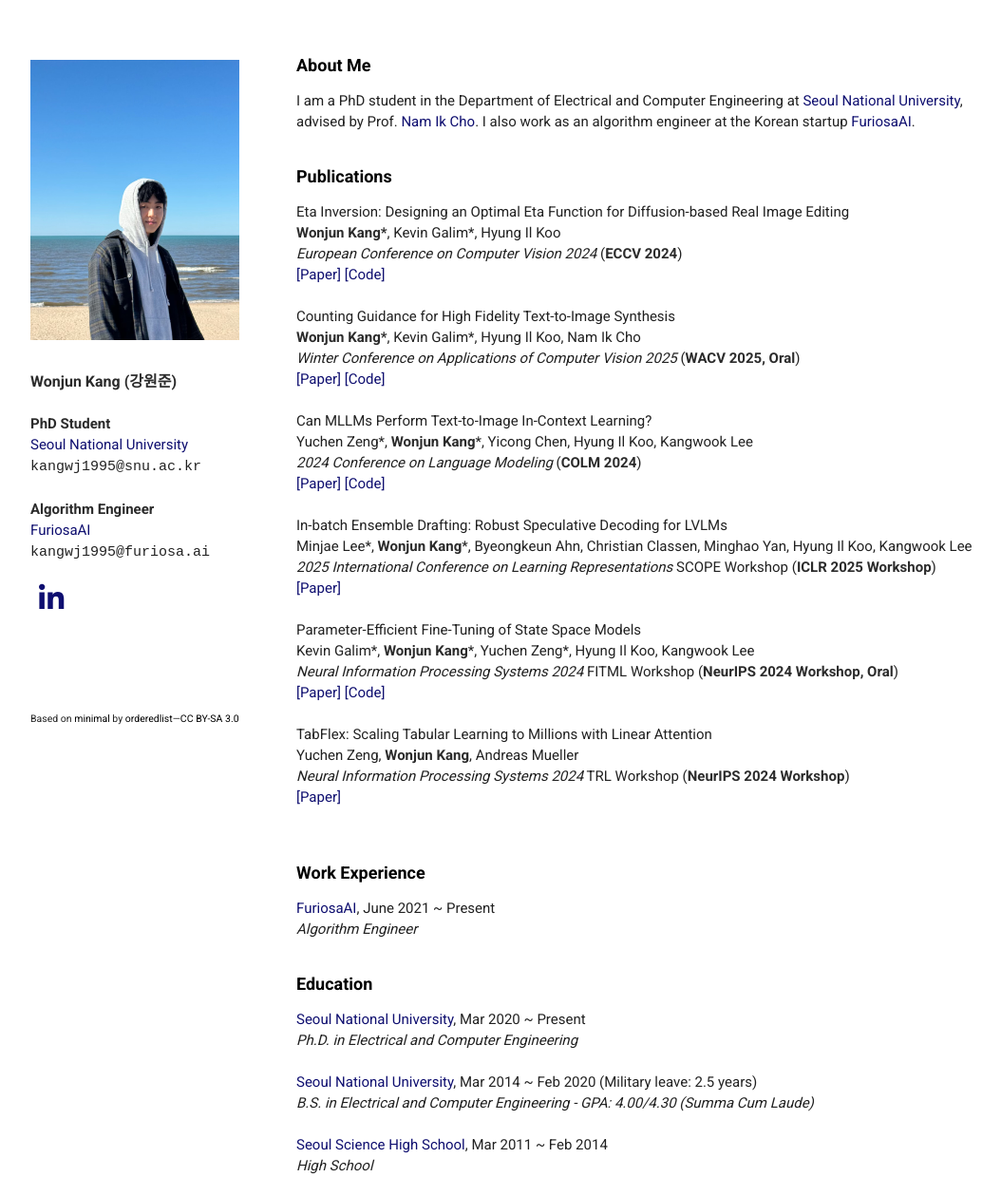
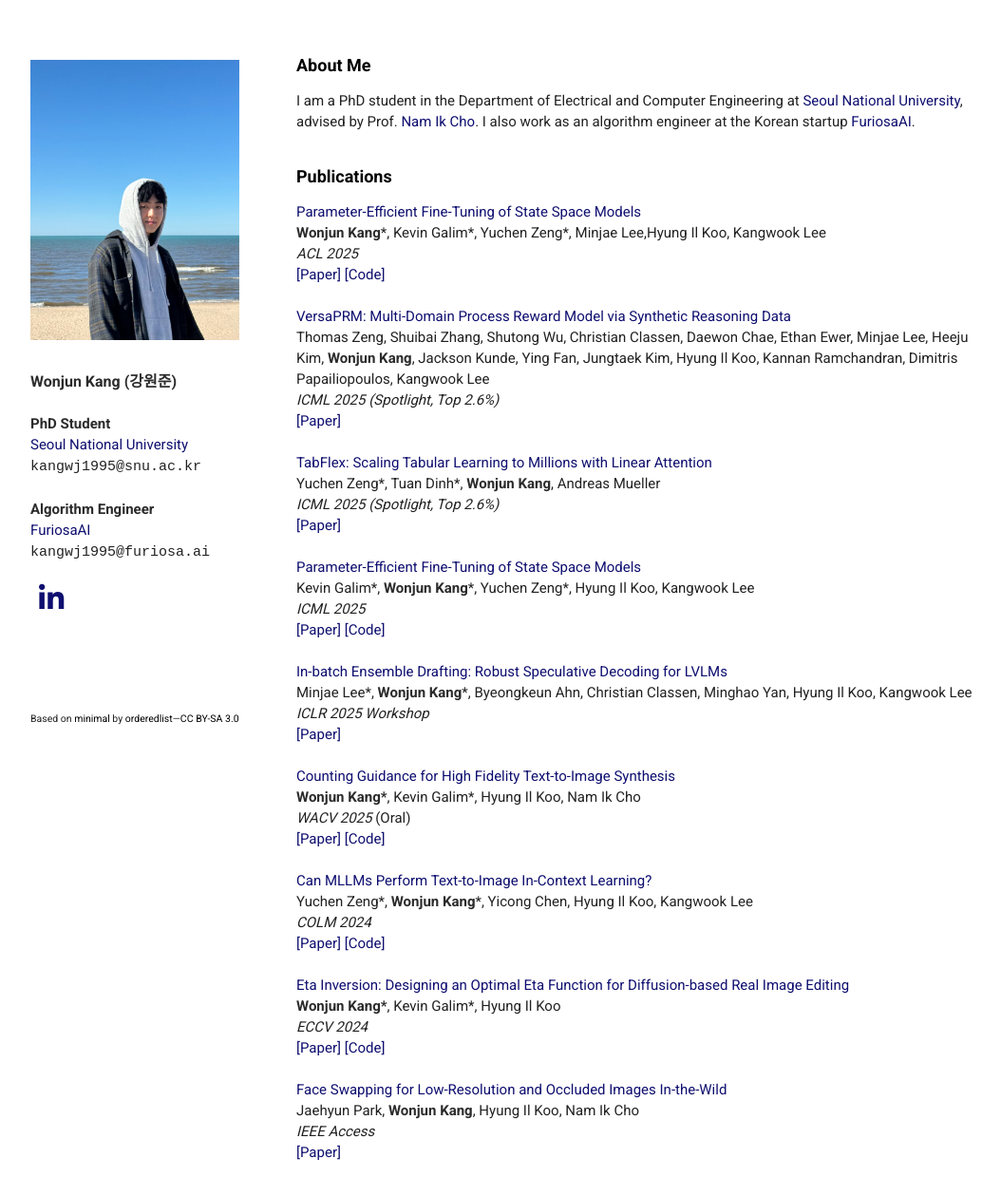
Before and after one commit to wonjunn/wonjunn.github.io, a plain HTML site: page index.html in a window 1280 px wide. Shown: the top 1239 px of the page at 95% size, without its empty margins (108-1162 px from the left). Drawn offline with nearby package versions, Linux system fonts and the light colour scheme; a script that the page names is missing; some icons are missing.

Commit message:
Update index.html

```diff
--- a/index.html
+++ b/index.html
@@ -72,49 +72,64 @@
 
       <!--<h3> Deep Learning with Foundation Models </h3>-->
 
-        Eta Inversion: Designing an Optimal Eta Function for Diffusion-based Real Image Editing <br>
+        <a href="https://arxiv.org/abs/2503.03499">Parameter-Efficient Fine-Tuning of State Space Models</a><br>
+        <b>Wonjun Kang</b>*, Kevin Galim*, Yuchen Zeng*, Minjae Lee,Hyung Il Koo, Kangwook Lee<br>
+        <i>ACL 2025</i><br>
+        <a href="https://arxiv.org/abs/2503.03499">[Paper]</a>
+        <a href="https://github.com/furiosa-ai/ssm-state-tuning">[Code]</a>
+        <br><br>
+
+        <a href="https://arxiv.org/abs/2502.06737">VersaPRM: Multi-Domain Process Reward Model via Synthetic Reasoning Data</a><br>
+        Thomas Zeng, Shuibai Zhang, Shutong Wu, Christian Classen, Daewon Chae, Ethan Ewer, Minjae Lee, Heeju Kim, <b>Wonjun Kang</b>, Jackson Kunde, Ying Fan, Jungtaek Kim, Hyung Il Koo, Kannan Ramchandran, Dimitris Papailiopoulos, Kangwook Lee<br>
+        <i>ICML 2025 (Spotlight, Top 2.6%)</i><br>
+        <a href="https://arxiv.org/abs/2502.06737">[Paper]</a>
+        <br><br>
+
+        <a href="https://openreview.net/forum?id=f8aganC0tN">TabFlex: Scaling Tabular Learning to Millions with Linear Attention</a><br>
+        Yuchen Zeng*, Tuan Dinh*, <b>Wonjun Kang</b>, Andreas Mueller<br>
+        <i>ICML 2025 (Spotlight, Top 2.6%)</i><br>
+        <a href="https://openreview.net/forum?id=f8aganC0tN">[Paper]</a>
+        <br><br>
+
+        <a href="https://arxiv.org/abs/2410.09016">Parameter-Efficient Fine-Tuning of State Space Models</a><br>
+        Kevin Galim*, <b>Wonjun Kang</b>*, Yuchen Zeng*, Hyung Il Koo, Kangwook Lee<br>
+        <i>ICML 2025</i><br>
+        <a href="https://arxiv.org/abs/2410.09016">[Paper]</a>
+        <a href="https://github.com/furiosa-ai/ssm-peft">[Code]</a>
+        <br><br>
+
+        <a href="https://openreview.net/forum?id=ffDhpmwqdu">In-batch Ensemble Drafting: Robust Speculative Decoding for LVLMs</a><br>
+        Minjae Lee*, <b>Wonjun Kang</b>*, Byeongkeun Ahn, Christian Classen, Minghao Yan, Hyung Il Koo, Kangwook Lee<br>
+        <i>ICLR 2025 Workshop</i><br>
+        <a href="https://openreview.net/forum?id=ffDhpmwqdu">[Paper]</a>
+        <br><br>
+
+        <a href="https://arxiv.org/abs/2306.17567">Counting Guidance for High Fidelity Text-to-Image Synthesis</a><br>
+        <b>Wonjun Kang*</b>, Kevin Galim*, Hyung Il Koo, Nam Ik Cho<br>
+        <i>WACV 2025</i> (Oral)<br>
+        <a href="https://arxiv.org/abs/2306.17567">[Paper]</a>
+        <a href="https://github.com/furiosa-ai/counting-guidance">[Code]</a>
+        <br><br>
+
+        <a href="https://arxiv.org/abs/2402.01293">Can MLLMs Perform Text-to-Image In-Context Learning?</a><br>
+        Yuchen Zeng*, <b>Wonjun Kang</b>*, Yicong Chen, Hyung Il Koo, Kangwook Lee<br>
+        <i>COLM 2024</i><br>
+        <a href="https://arxiv.org/abs/2402.01293">[Paper]</a>
+        <a href="https://github.com/UW-Madison-Lee-Lab/CoBSAT">[Code]</a>
+        <br><br>
+
+        <a href="https://arxiv.org/abs/2403.09468">Eta Inversion: Designing an Optimal Eta Function for Diffusion-based Real Image Editing</a><br>
         <b>Wonjun Kang*</b>, Kevin Galim*, Hyung Il Koo<br>
-        <i>European Conference on Computer Vision 2024</i> (<b>ECCV 2024</b>)<br>
+        <i>ECCV 2024</i> <br>
         <a href="https://arxiv.org/abs/2403.09468">[Paper]</a>
         <a href="https://github.com/furiosa-ai/eta-inversion">[Code]</a>
         <br><br>
 
-        Counting Guidance for High Fidelity Text-to-Image Synthesis <br>
-        <b>Wonjun Kang*</b>, Kevin Galim*, Hyung Il Koo, Nam Ik Cho<br>
-        <i>Winter Conference on Applications of Computer Vision 2025</i> (<b>WACV 2025, Oral</b>)<br>
-        <a href="https://arxiv.org/abs/2306.17567">[Paper]</a>
-        <a href="https://github.com/furiosa-ai/counting-guidance">[Code]</a>
+        <a href="https://ieeexplore.ieee.org/document/10579803">Face Swapping for Low-Resolution and Occluded Images In-the-Wild</a><br>
+        Jaehyun Park, <b>Wonjun Kang</b>, Hyung Il Koo, Nam Ik Cho<br>
+        <i>IEEE Access</i> <br>
+        <a href="https://ieeexplore.ieee.org/document/10579803">[Paper]</a>
         <br><br>
-
-        Can MLLMs Perform Text-to-Image In-Context Learning? <br>
-        Yuchen Zeng*, <b>Wonjun Kang</b>*, Yicong Chen, Hyung Il Koo, Kangwook Lee<br>
-        <i>2024 Conference on Language Modeling</i> (<b>COLM 2024</b>)<br>
-        <a href="https://arxiv.org/abs/2402.01293">[Paper]</a>
-        <a href="https://github.com/UW-Madison-Lee-Lab/CoBSAT">[Code]</a>
-        <!--<a href="https://twitter.com/yzeng58/status/1758679354408829250">[Summary]</a>
-        <a href="https://www.youtube.com/watch?v=GNLkneJWnEE">[45-Minute Talk]</a>-->
-        <br><br>
-
-        In-batch Ensemble Drafting: Robust Speculative Decoding for LVLMs <br>
-        Minjae Lee*, <b>Wonjun Kang</b>*, Byeongkeun Ahn, Christian Classen, Minghao Yan, Hyung Il Koo, Kangwook Lee<br>
-        <i>2025 International Conference on Learning Representations</i> SCOPE Workshop (<b>ICLR 2025 Workshop</b>)<br>
-        <a href="https://openreview.net/forum?id=ffDhpmwqdu">[Paper]</a>
-        <br><br>
-
-        Parameter-Efficient Fine-Tuning of State Space Models <br>
-        Kevin Galim*, <b>Wonjun Kang</b>*, Yuchen Zeng*, Hyung Il Koo, Kangwook Lee<br>
-        <i>Neural Information Processing Systems 2024</i> FITML Workshop (<b>NeurIPS 2024 Workshop, Oral</b>)<br>
-        <a href="https://arxiv.org/abs/2410.09016">[Paper]</a>
-        <a href="https://github.com/furiosa-ai/ssm-peft">[Code]</a>
-        <br><br>
-
-        TabFlex: Scaling Tabular Learning to Millions with Linear Attention <br>
-        Yuchen Zeng, <b>Wonjun Kang</b>, Andreas Mueller<br>
-        <i>Neural Information Processing Systems 2024</i> TRL Workshop (<b>NeurIPS 2024 Workshop</b>)<br>
-        <a href="https://openreview.net/forum?id=f8aganC0tN">[Paper]</a>
-        <br><br>
-
-
 
 
 
```
